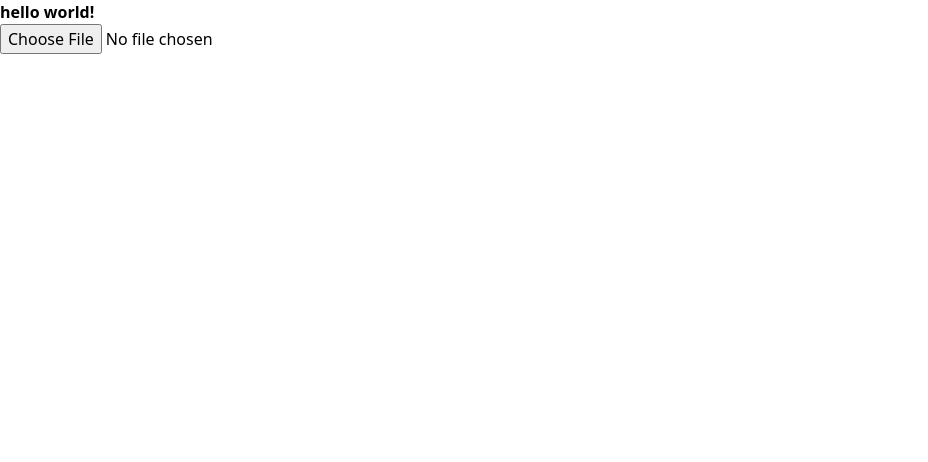
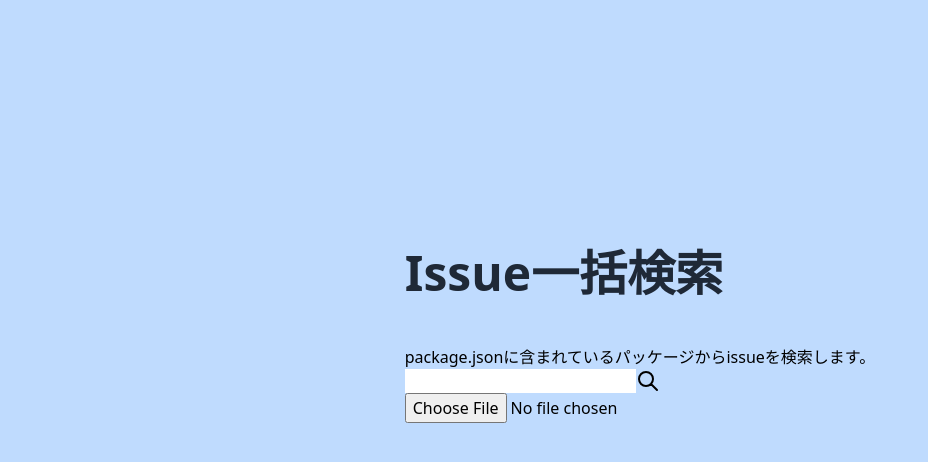
Before and after one commit to zd613/issue-ikkatsu-kensaku, a Nuxt app: page / in a window 1280 px wide. Shown: the top 462 px of the page, without its empty margins (0-928 px from the left). Built offline with nearby package versions, Linux system fonts and the light colour scheme.

Commit message:
デザイン更新

```diff
--- a/pages/index.vue
+++ b/pages/index.vue
@@ -4,8 +4,22 @@
 
     <main>
       <article>
-        <h1 class="font-bold">hello world!</h1>
+          <div class="bg-blue-200 min-h-screen flex justify-center items-center">
+              <div class="flex flex-col">
+                <h1 class="text-5xl font-semibold text-gray-800 -mt-32">Issue一括検索</h1>
 
+                <div class="mt-12">
+                    <p>package.jsonに含まれているパッケージからissueを検索します。</p>
+                </div>
+
+                <div class="flex flex-row">
+                    <input type="text" v-model="searchWord" />
+                    <button @click="">
+                    <svg xmlns="http://www.w3.org/2000/svg" class="h-6 w-6" fill="none" viewBox="0 0 24 24" stroke="currentColor">
+                        <path stroke-linecap="round" stroke-linejoin="round" stroke-width="2" d="M21 21l-6-6m2-5a7 7 0 11-14 0 7 7 0 0114 0z" />
+                    </svg>
+                    </button>
+                </div>
                 <input type="file" accept=".json" @change="handleFileChange" />
 
                 <div v-if="dep!==''">
@@ -21,6 +35,11 @@
                         </a>
                     </div>
                 </div>
+              </div>
+
+          </div>
+
+
       </article>
     </main>
 
@@ -115,6 +134,9 @@ const issues=ref([] as IssueItem[])
 
 const dep=ref("")
 
+const searchWord=ref("")
+
+
 async function handleFileChange(event: Event) {
     // TODO as any　ほかのやり方ないか調べる
     const files = (event.target as any).files as File[]
@@ -141,7 +163,9 @@ async function handleFileChange(event: Event) {
 
         // issueを取得する
         let page = 1
-        let word = 'test' // 検索ワード
+        // let word = 'test' // 検索ワード
+
+        const word=searchWord.value;
         const issuesData = await fetchIssues(owner, repoName, word, page)
         console.log(issuesData)
 
```
Lines whose indentation alone changed are shown as unchanged.
